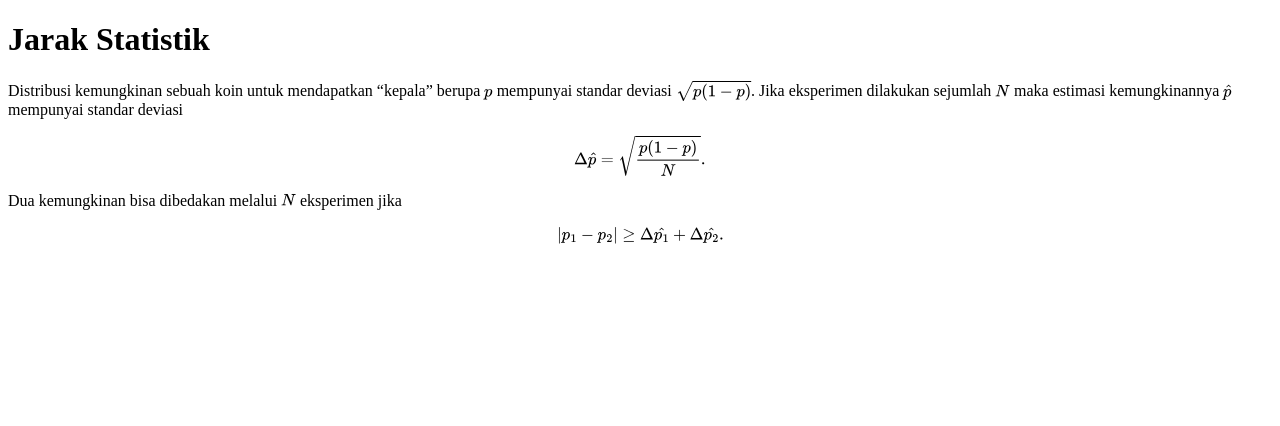
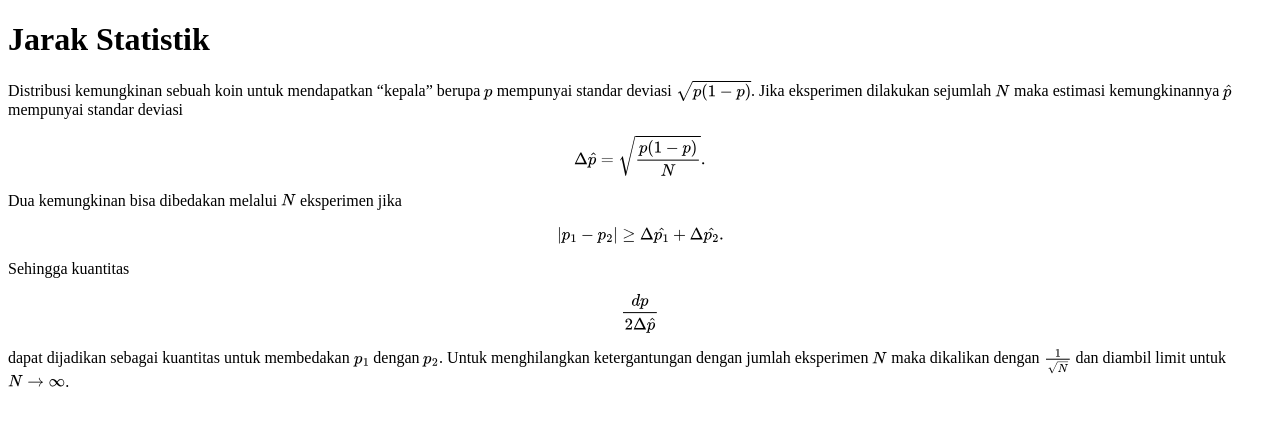
Before and after one commit to dangausuluah/dangausuluah.github.io, a Jekyll site: the page built from _posts/2025-09-15-SDHS.md, in a window 1280 px wide. Shown: the top 426 px of the page. Built offline with Jekyll 4.4.1, drawn with Linux system fonts in a browser that asks for light colours; nearby versions of some CDN libraries; our own code applies the rules of GitHub Pages for plain Markdown files; a script that is not in the unit is left out; comment, search, counter and statistics services are not loaded.

Commit message:
Update 2025-09-15-SDHS.md

```diff
--- a/_posts/2025-09-15-SDHS.md
+++ b/_posts/2025-09-15-SDHS.md
@@ -14,3 +14,12 @@ Dua kemungkinan bisa dibedakan melalui $N$ eksperimen jika
 $$
 |p_1 - p_2| \geq \Delta \hat{p_1} + \Delta \hat{p_2}.
 $$
+
+Sehingga kuantitas
+
+$$
+\frac{dp}{2 \Delta \hat{p}}
+$$
+
+dapat dijadikan sebagai kuantitas untuk membedakan $p_1$ dengan $p_2$. Untuk menghilangkan ketergantungan dengan jumlah eksperimen $N$
+maka dikalikan dengan $\frac{1}{\sqrt{N}}$ dan diambil limit untuk $N \rightarrow \infty$.
```
